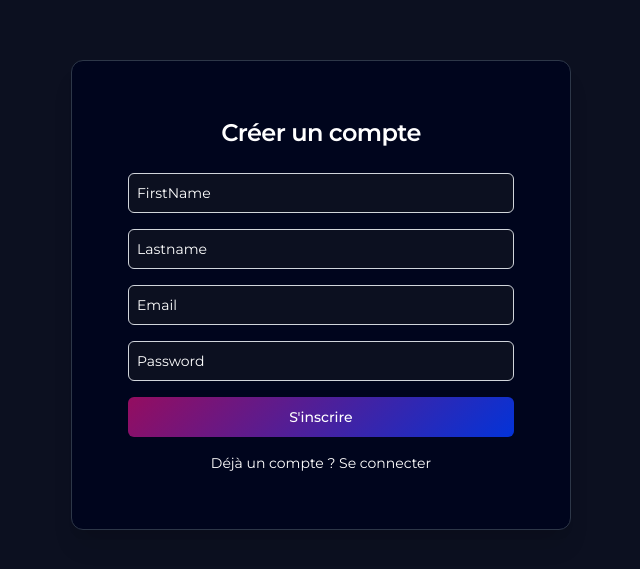
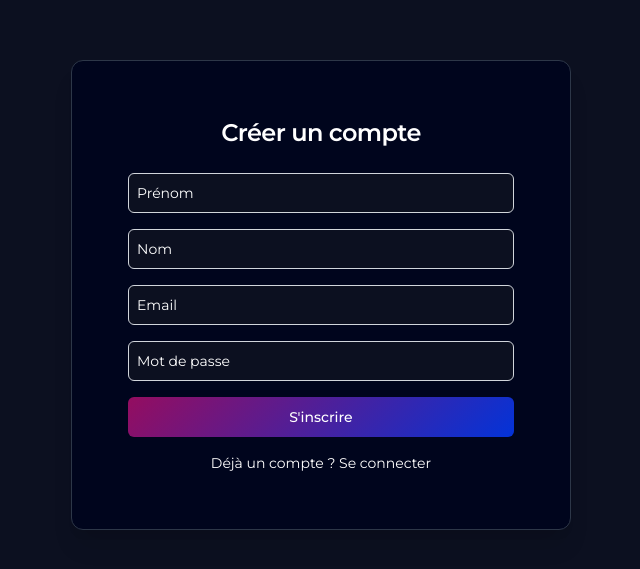
Before and after one commit to deleusec/aquaventure-next, a Next.js app: page /register in a window 1280 px wide. Shown: the part 129-698 px from the top of the page, without its empty margins (319-959 px from the left). Built offline with nearby package versions, Linux system fonts and the light colour scheme.

Commit message:
Fix : bug input

```diff
--- a/app/(auth)/register/page.tsx
+++ b/app/(auth)/register/page.tsx
@@ -1,22 +1,44 @@
 "use client";
 
-import { useState } from 'react';
-import { useRouter } from 'next/navigation';
+import { useState } from "react";
+import { useRouter } from "next/navigation";
 import { Card, CardContent, CardHeader, CardTitle } from "@/components/ui/card";
 import { Input } from "@/components/ui/input";
 import { Button } from "@/components/ui/button";
 import { registerSchema } from "@/schemas/authSchemas";
-import { z } from 'zod';
+import { z } from "zod";
+
+const FORM_FIELDS = [
+  { name: "firstName", label: "Prénom", type: "text" },
+  { name: "lastName", label: "Nom", type: "text" },
+  { name: "email", label: "Email", type: "email" },
+  { name: "password", label: "Mot de passe", type: "password" },
+] as const;
+
+type FormData = {
+  firstName: string;
+  lastName: string;
+  email: string;
+  password: string;
+};
 
 export default function RegisterPage() {
-  const [form, setForm] = useState({ firstName: '', lastName: '', email: '', password: '' });
-  const [errors, setErrors] = useState<{ [key: string]: string }>({});
+  const [form, setForm] = useState<FormData>({
+    firstName: "",
+    lastName: "",
+    email: "",
+    password: "",
+  });
+  const [errors, setErrors] = useState<Partial<Record<keyof FormData, string>>>(
+    {}
+  );
   const [apiError, setApiError] = useState("");
   const router = useRouter();
 
   const handleChange = (e: React.ChangeEvent<HTMLInputElement>) => {
-    setForm({ ...form, [e.target.name]: e.target.value });
-    setErrors((prev) => ({ ...prev, [e.target.name]: "" }));
+    const { name, value } = e.target;
+    setForm((prev) => ({ ...prev, [name]: value }));
+    setErrors((prev) => ({ ...prev, [name]: "" }));
     setApiError("");
   };
 
@@ -28,23 +50,25 @@ export default function RegisterPage() {
     try {
       registerSchema.parse(form);
 
-      const res = await fetch('/api/auth/register', {
-        method: 'POST',
-        headers: { 'Content-Type': 'application/json' },
+      const res = await fetch("/api/auth/register", {
+        method: "POST",
+        headers: { "Content-Type": "application/json" },
         body: JSON.stringify(form),
       });
 
       if (res.ok) {
-        router.push('/login');
+        router.push("/login");
       } else {
         const data = await res.json();
         setApiError(data.error || "Une erreur est survenue.");
       }
     } catch (err) {
       if (err instanceof z.ZodError) {
-        const fieldErrors: { [key: string]: string } = {};
+        const fieldErrors: Partial<Record<keyof FormData, string>> = {};
         err.errors.forEach((error) => {
-          fieldErrors[error.path[0]] = error.message;
+          if (error.path[0]) {
+            fieldErrors[error.path[0] as keyof FormData] = error.message;
+          }
         });
         setErrors(fieldErrors);
       } else {
@@ -60,29 +84,37 @@ export default function RegisterPage() {
       </CardHeader>
       <CardContent>
         <form onSubmit={handleSubmit} className="space-y-4">
-          {["firstName", "lastname", "email", "password"].map((field, index) => (
-            <div key={index}>
+          {FORM_FIELDS.map(({ name, label, type }) => (
+            <div key={name}>
               <Input
-                name={field}
-                placeholder={field.charAt(0).toUpperCase() + field.slice(1)}
+                name={name}
+                placeholder={label}
+                type={type}
+                value={form[name as keyof FormData]}
                 onChange={handleChange}
-                value={form[field as keyof typeof form]}
-                type={field === "password" ? "password" : "text"}
                 className={`w-full p-2 border rounded-md ${
-                  errors[field] ? "border-red-500" : "border-gray-300"
+                  errors[name] ? "border-red-500" : "border-gray-300"
                 }`}
               />
-              {errors[field] && <p className="text-red-500 text-sm mt-1">{errors[field]}</p>}
+              {errors[name] && (
+                <p className="text-red-500 text-sm mt-1">{errors[name]}</p>
+              )}
             </div>
           ))}
 
-          <Button type="submit" variant='primary' className="w-full py-2">S&apos;inscrire</Button>
+          <Button type="submit" variant="primary" className="w-full py-2">
+            S&apos;inscrire
+          </Button>
 
-          {apiError && <p className="text-red-600 text-center mt-4">{apiError}</p>}
+          {apiError && (
+            <p className="text-red-600 text-center mt-4">{apiError}</p>
+          )}
 
           <div className="text-center mt-4 text-sm">
             Déjà un compte ?{" "}
-            <a href="/login" className="hover:underline">Se connecter</a>
+            <a href="/login" className="hover:underline">
+              Se connecter
+            </a>
           </div>
         </form>
       </CardContent>
```
